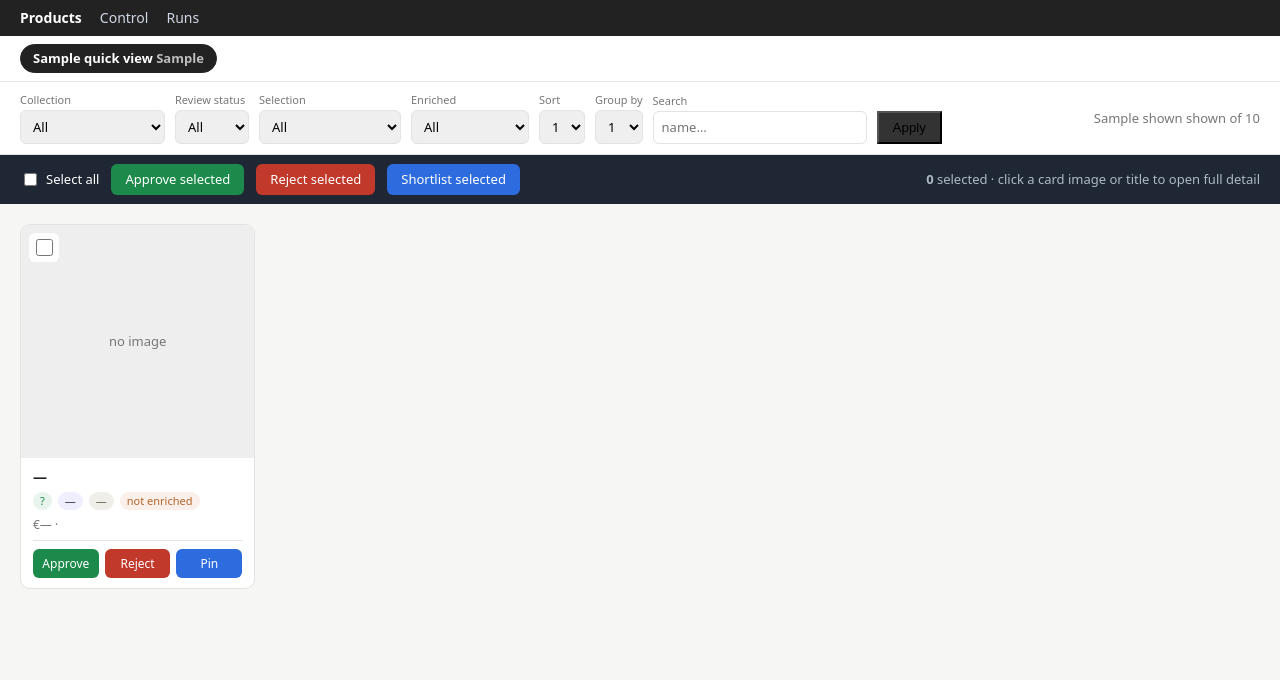
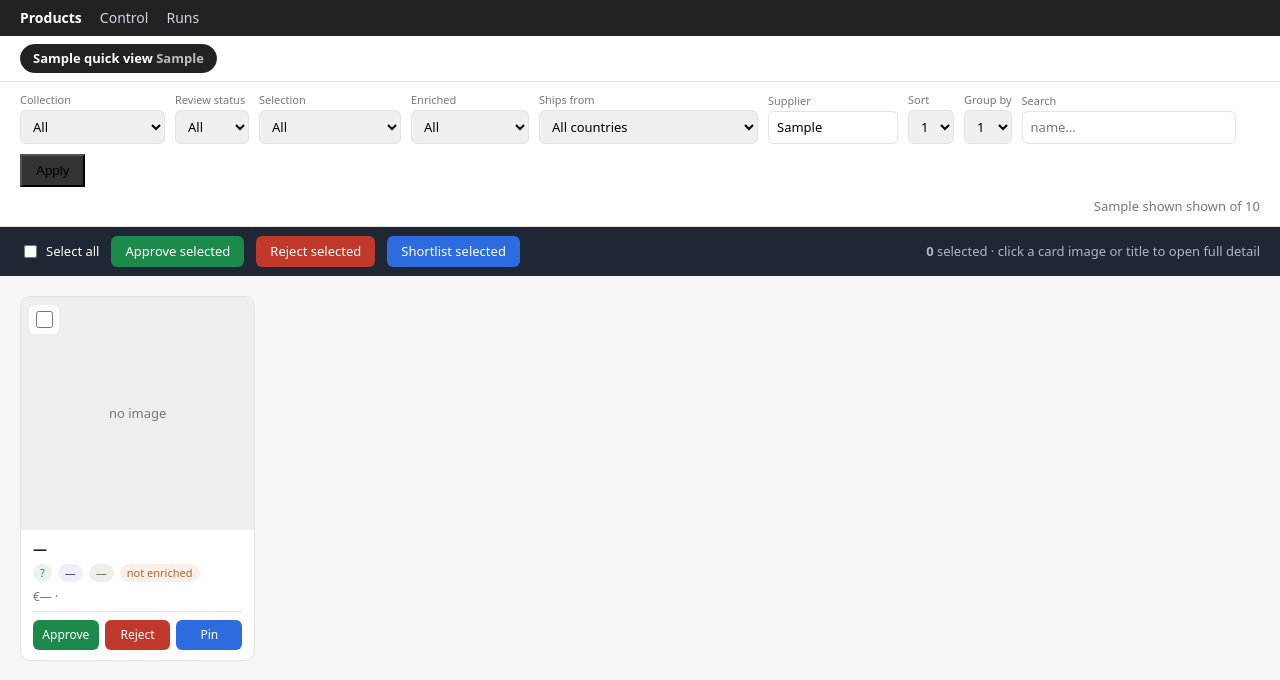
Before and after one commit to rbachyk/syncee-product-research, a FastAPI app: template src/syncee_scanner/dashboard/templates/gallery.html in a window 1280 px wide. Shown: the top 680 px of the page. Run offline with FastAPI, Linux system fonts and the light colour scheme; the template is opened without the code that fills it: most values are stand-ins (such as "Sample title", 1, 10 or a date in 2020); some libraries are stand-ins or nearby versions.

Commit message:
Gallery filters: ships-from country + supplier
- "Ships from" dropdown: filter products by warehouse/origin country
  (data->>'Ships From'), with per-country counts so you can pick which
  countries' products to review.
- "Supplier" text filter: matches products by their supplier's name
  (ILIKE via a suppliers subquery, since products only link by id).

Both compose with the existing filters/sort/group and are preserved in the
detail back-link. Verified: ships_from/supplier filter counts and combining.

Co-Authored-By: Claude Opus 4.8 (1M context) <noreply@anthropic.com>
Claude-Session: https://claude.ai/code/session_01DPKQfUugHkGtB5PwJrKaxi

```diff
--- a/src/syncee_scanner/dashboard/app.py
+++ b/src/syncee_scanner/dashboard/app.py
@@ -121,9 +121,10 @@ def _supplier_names(conn) -> dict[str, str]:
 @app.get("/", response_class=HTMLResponse)
 def gallery(
     request: Request, collection: str = "", status: str = "", selection: str = "",
-    enriched: str = "", q: str = "", sort: str = "score", group: str = "none",
+    enriched: str = "", ships_from: str = "", supplier: str = "",
+    q: str = "", sort: str = "score", group: str = "none",
 ):
-    """Product gallery: filter (collection/review/selection/enriched/search), sort, and group."""
+    """Product gallery: filter (collection/review/selection/enriched/ships-from/supplier/search)."""
     sort = sort if sort in SORTS else "score"
     group = group if group in GROUPS else "none"
     where, params = ["TRUE"], []
@@ -140,6 +141,17 @@ def gallery(
         where.append("data->>'Enriched At' IS NOT NULL")
     elif enriched == "no":
         where.append("data->>'Enriched At' IS NULL")
+    if ships_from:
+        where.append("data->>'Ships From' = %s")
+        params.append(ships_from)
+    if supplier:
+        # Match products whose supplier's name contains the text (supplier names live on the
+        # suppliers row; products only link by id).
+        where.append(
+            "data->'Supplier'->>0 IN "
+            "(SELECT id::text FROM suppliers WHERE data->>'Supplier Name' ILIKE %s)"
+        )
+        params.append(f"%{supplier}%")
     if q:
         where.append("data->>'Product Name' ILIKE %s")
         params.append(f"%{q}%")
@@ -161,6 +173,10 @@ def gallery(
         cur.execute("SELECT DISTINCT data->>'Selection Status' FROM products "
                     "WHERE data->>'Selection Status' IS NOT NULL ORDER BY 1")
         selections = [r[0] for r in cur.fetchall()]
+        cur.execute("SELECT data->>'Ships From', count(*) FROM products "
+                    "WHERE data->>'Ships From' IS NOT NULL AND data->>'Ships From' <> '' "
+                    "GROUP BY 1 ORDER BY 2 DESC")
+        ship_countries = [{"name": r[0], "n": r[1]} for r in cur.fetchall()]
         # Counts for the quick-view chips (whole catalogue, ignoring current filters).
         cur.execute(
             "SELECT count(*), "
@@ -203,8 +219,10 @@ def gallery(
     return _TEMPLATES.TemplateResponse(request, "gallery.html", {
         "products": products, "collections": COLLECTIONS, "statuses": statuses,
         "selections": selections, "sorts": SORTS, "groups": GROUPS, "quick_views": quick_views,
+        "ship_countries": ship_countries,
         "sel_collection": collection, "sel_status": status, "sel_selection": selection,
-        "sel_enriched": enriched, "sel_sort": sort, "sel_group": group, "q": q,
+        "sel_enriched": enriched, "sel_ships_from": ships_from, "sel_supplier": supplier,
+        "sel_sort": sort, "sel_group": group, "q": q,
         "shown": len(products), "total": total, "truncated": truncated, "grouped": group != "none",
         "authed": auth.auth_enabled(),
     })
--- a/src/syncee_scanner/dashboard/templates/gallery.html
+++ b/src/syncee_scanner/dashboard/templates/gallery.html
@@ -101,6 +101,15 @@
         <option value="no" {{'selected' if sel_enriched=='no'}}>Not enriched</option>
       </select>
     </label>
+    <label class="f">Ships from
+      <select name="ships_from" onchange="this.form.submit()">
+        <option value="">All countries</option>
+        {% for c in ship_countries %}<option value="{{c.name}}" {{'selected' if c.name==sel_ships_from}}>{{c.name}} ({{c.n}})</option>{% endfor %}
+      </select>
+    </label>
+    <label class="f">Supplier
+      <input type="text" name="supplier" value="{{ sel_supplier }}" placeholder="name…" style="width:130px">
+    </label>
     <label class="f">Sort
       <select name="sort" onchange="this.form.submit()">
         {% for k,v in sorts.items() %}<option value="{{k}}" {{'selected' if k==sel_sort}}>{{v[0]}}</option>{% endfor %}
```
